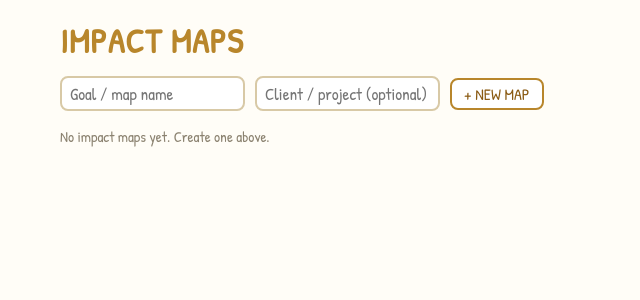
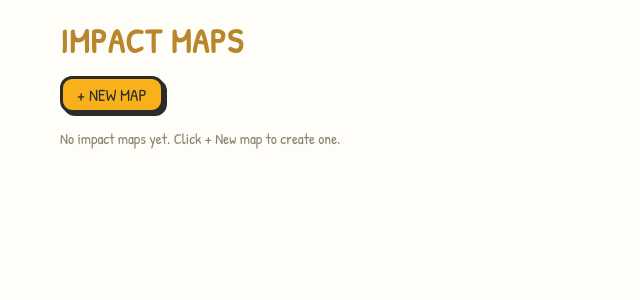
Before and after one commit to iusting20/milestones, a Laravel app: template resources/views/impact-maps/index.blade.php in a window 1280 px wide. Shown: the top 300 px of the page, without its empty margins (0-640 px from the left). Run offline with Laravel 12, Linux system fonts and the light colour scheme; the template is opened without the code that fills it, so the values that code supplies are empty; some libraries are stand-ins or nearby versions.

Commit message:
Impact maps list: date only, cartoon wrench menu, New map modal

```diff
--- a/resources/views/impact-maps/index.blade.php
+++ b/resources/views/impact-maps/index.blade.php
@@ -1,39 +1,66 @@
 @extends('impact-maps.layout')
 
 @section('content')
+    <div x-data="{ create: {{ $errors->has('name') || $errors->has('client') ? 'true' : 'false' }} }"
+         x-init="$watch('create', v => v && $nextTick(() => $refs.mapName.focus()))"
+         @keydown.escape.window="create = false">
         <h1>Impact Maps</h1>
 
-    <form method="POST" action="{{ route('impact-maps.store') }}" class="bar">
+        <div class="bar">
+            <button type="button" class="toon-btn" @click="create = true">+ New map</button>
+        </div>
+
+        <div class="modal-bg" x-show="create" x-cloak x-transition.opacity @click.self="create = false">
+            <div class="modal" role="dialog" aria-modal="true" aria-labelledby="new-map-title">
+                <h2 id="new-map-title">New impact map</h2>
+                <form method="POST" action="{{ route('impact-maps.store') }}">
                     @csrf
-        <input type="text" name="name" placeholder="Goal / map name" maxlength="255" required value="{{ old('name') }}">
-        <input type="text" name="client" placeholder="Client / project (optional)" maxlength="255" value="{{ old('client') }}">
-        <button type="submit" class="btn">+ New map</button>
-        @error('name') <span class="err">{{ $message }}</span> @enderror
+                    <label for="map-name">Goal / map name</label>
+                    <input id="map-name" x-ref="mapName" type="text" name="name" maxlength="255" required value="{{ old('name') }}">
+                    @error('name') <p class="err" style="margin: -8px 0 10px">{{ $message }}</p> @enderror
+                    <label for="map-client">Client / project <span class="muted">(optional)</span></label>
+                    <input id="map-client" type="text" name="client" maxlength="255" value="{{ old('client') }}">
+                    @error('client') <p class="err" style="margin: -8px 0 10px">{{ $message }}</p> @enderror
+                    <div class="actions">
+                        <button type="button" class="toon-btn plain" @click="create = false">Cancel</button>
+                        <button type="submit" class="toon-btn">Create</button>
+                    </div>
                 </form>
+            </div>
+        </div>
 
         @if ($maps->isEmpty())
-        <p class="muted">No impact maps yet. Create one above.</p>
+            <p class="muted">No impact maps yet. Click + New map to create one.</p>
         @else
             @foreach ($maps as $client => $group)
             <h2 class="group">{{ $client !== '' ? $client : 'No client / project' }}</h2>
             <ul class="maps">
                 @foreach ($group as $map)
                     <li x-data="{ open: false }" @keydown.escape.window="open = false" @click.outside="open = false">
-                    <button type="button" class="cog" title="Settings" aria-label="Map settings" @click="open = !open">⚙</button>
                         <a href="{{ route('impact-maps.show', ['map' => $map->slug]) }}">{{ $map->name }}</a>
-                    <span class="muted">{{ $map->nodes_count }} nodes · {{ $map->updated_at->timezone('Europe/Bucharest')->format('j M Y H:i') }}</span>
-                    <div class="cog-menu" x-show="open" x-cloak>
+                        <span class="meta">
+                            <span class="muted">{{ $map->updated_at->timezone('Europe/Bucharest')->format('j M Y') }}</span>
+                            <button type="button" class="wrench" title="Settings" aria-label="Map settings" :aria-expanded="open" @click="open = !open">
+                                <svg width="30" height="30" viewBox="0 0 32 32" aria-hidden="true">
+                                    <path d="M21.5 3.5c-3.6-.6-7 2.2-7 5.9 0 .8.1 1.5.4 2.2L4.6 21.9c-1.4 1.4-1.4 3.6 0 5 1.4 1.4 3.6 1.4 5 0l10.3-10.3c.7.3 1.4.4 2.2.4 3.7 0 6.5-3.4 5.9-7l-3.6 3.5-3.9-.9-.9-3.9z"
+                                          fill="#f9b11b" stroke="#2b2b2b" stroke-width="2.6" stroke-linejoin="round" stroke-linecap="round"/>
+                                    <circle cx="7.4" cy="24.4" r="1.4" fill="#2b2b2b"/>
+                                    <path d="M17.3 8.6c.3-1.5 1.5-2.6 3-2.9" fill="none" stroke="#fff" stroke-width="1.6" stroke-linecap="round"/>
+                                </svg>
+                            </button>
+                        </span>
+                        <div class="cog-menu" x-show="open" x-cloak x-transition>
                             <form method="POST" action="{{ route('impact-maps.update', ['map' => $map->slug]) }}">
                                 @csrf
                                 @method('PATCH')
                                 <input type="text" name="client" value="{{ $map->client }}" maxlength="255" placeholder="Client / project (optional)" aria-label="Client / project">
-                            <button type="submit" class="btn">Save</button>
+                                <button type="submit" class="toon-btn">Save</button>
                             </form>
                             <form method="POST" action="{{ route('impact-maps.destroy', ['map' => $map->slug]) }}"
                                   onsubmit="return confirm('Delete this impact map and all its nodes?')">
                                 @csrf
                                 @method('DELETE')
-                            <button type="submit" class="btn btn-danger">Delete map</button>
+                                <button type="submit" class="toon-btn plain" style="color: #b52b27">Delete map</button>
                             </form>
                         </div>
                     </li>
@@ -41,6 +68,7 @@
             </ul>
             @endforeach
         @endif
+    </div>
 @push('scripts')
     @livewireScripts
 @endpush
--- a/resources/views/impact-maps/layout.blade.php
+++ b/resources/views/impact-maps/layout.blade.php
@@ -46,11 +46,25 @@
     </style>
     <style>
         .maps li { position: relative; }
-        .cog { background: none; border: 0; cursor: pointer; font-size: 18px; line-height: 1; padding: 0 4px; color: #666; }
-        .cog:hover { color: #000; }
-        .cog-menu { position: absolute; z-index: 10; left: 0; top: 100%; margin-top: 4px; background: #fff; border: 1px solid #ccc;
-            border-radius: 6px; box-shadow: 0 4px 14px rgba(0,0,0,.15); padding: 10px; display: flex; flex-direction: column; gap: 8px; min-width: 260px; }
+        .meta { display: flex; align-items: center; gap: 8px; }
+        .wrench { background: none; border: 0; cursor: pointer; padding: 0; line-height: 0; transition: transform .15s; }
+        .wrench:hover, .wrench[aria-expanded=true] { transform: rotate(-18deg) scale(1.1); }
+        .cog-menu { position: absolute; z-index: 10; right: 0; top: 100%; margin-top: 6px; background: #fffdf7; border: 3px solid #2b2b2b;
+            border-radius: 14px; box-shadow: 4px 4px 0 #2b2b2b; padding: 12px; display: flex; flex-direction: column; gap: 10px; min-width: 280px; }
         .cog-menu form { margin: 0; display: flex; gap: 6px; }
+        .toon-btn { font: inherit; font-size: 17px; cursor: pointer; border: 3px solid #2b2b2b; border-radius: 12px; padding: 4px 14px;
+            text-transform: uppercase; box-shadow: 3px 3px 0 #2b2b2b; background: #f9b11b; color: #2b2b2b; }
+        .toon-btn:hover { transform: translate(-1px, -1px); box-shadow: 4px 4px 0 #2b2b2b; }
+        .toon-btn:active { transform: translate(2px, 2px); box-shadow: 1px 1px 0 #2b2b2b; }
+        .toon-btn.plain { background: #fff; }
+        .modal-bg { position: fixed; inset: 0; z-index: 50; background: rgba(43, 43, 43, .45); display: flex; align-items: center; justify-content: center; padding: 20px; }
+        .modal { background: #fffdf7; border: 3px solid #2b2b2b; border-radius: 18px; box-shadow: 6px 6px 0 #2b2b2b; padding: 20px 22px;
+            width: 100%; max-width: 420px; transform: rotate(-.6deg); }
+        .modal h2 { margin: 0 0 14px; color: #b8862b; text-transform: uppercase; font-size: 28px; }
+        .modal label { display: block; font-size: 18px; color: #8a5a12; margin: 0 0 4px; }
+        .modal input[type=text] { width: 100%; border: 3px solid #2b2b2b; border-radius: 12px; padding: 6px 10px; font-size: 19px; margin-bottom: 12px; }
+        .modal input[type=text]:focus { outline: none; box-shadow: 3px 3px 0 #f9b11b; }
+        .modal .actions { display: flex; justify-content: flex-end; gap: 10px; margin-top: 4px; }
         [x-cloak] { display: none !important; }
     </style>
 </head>
```
Also changed, not shown: tests/Feature/ImpactMapTest.php (+15 -1 lines). Lines whose indentation alone changed are shown as unchanged.
